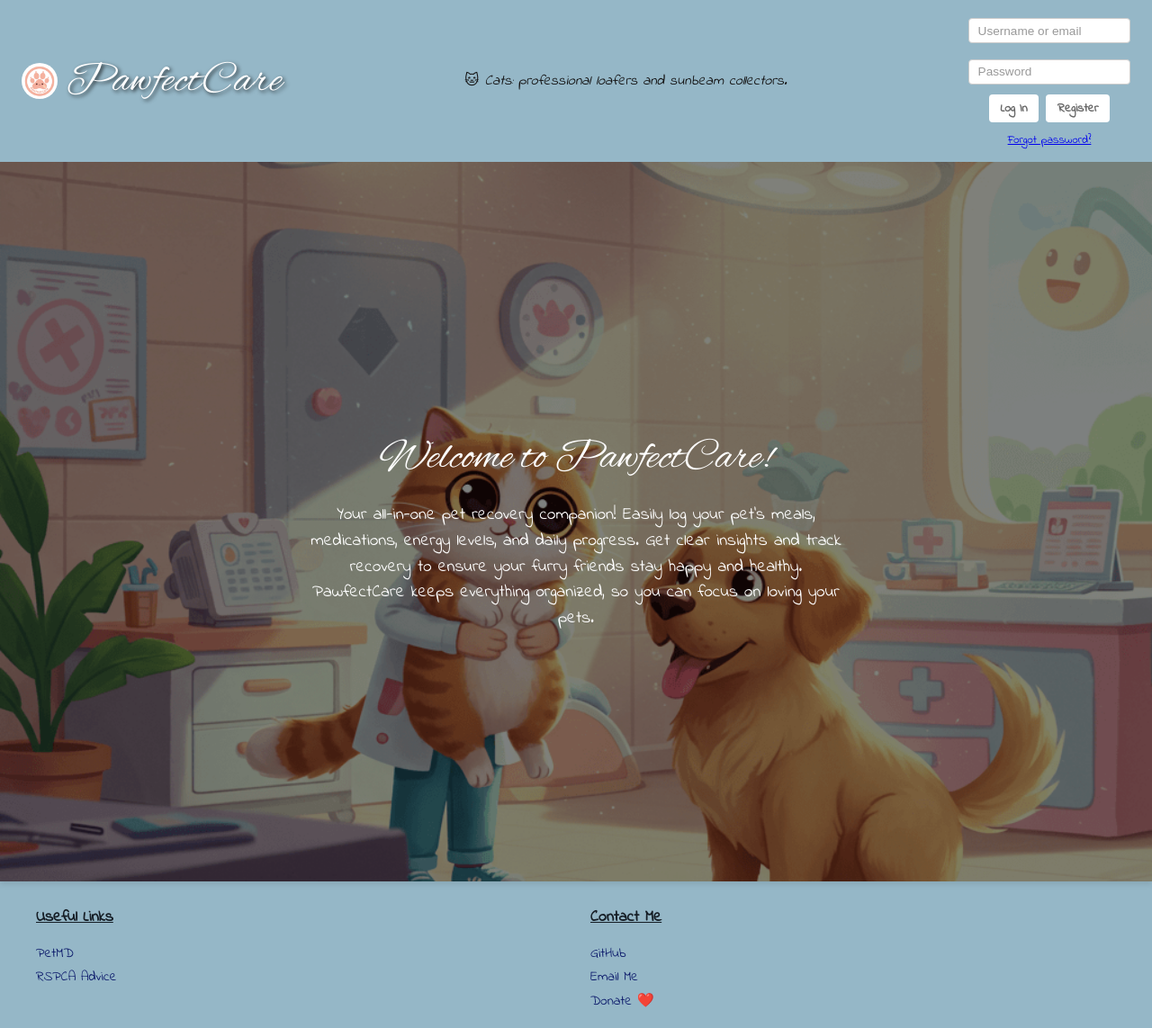
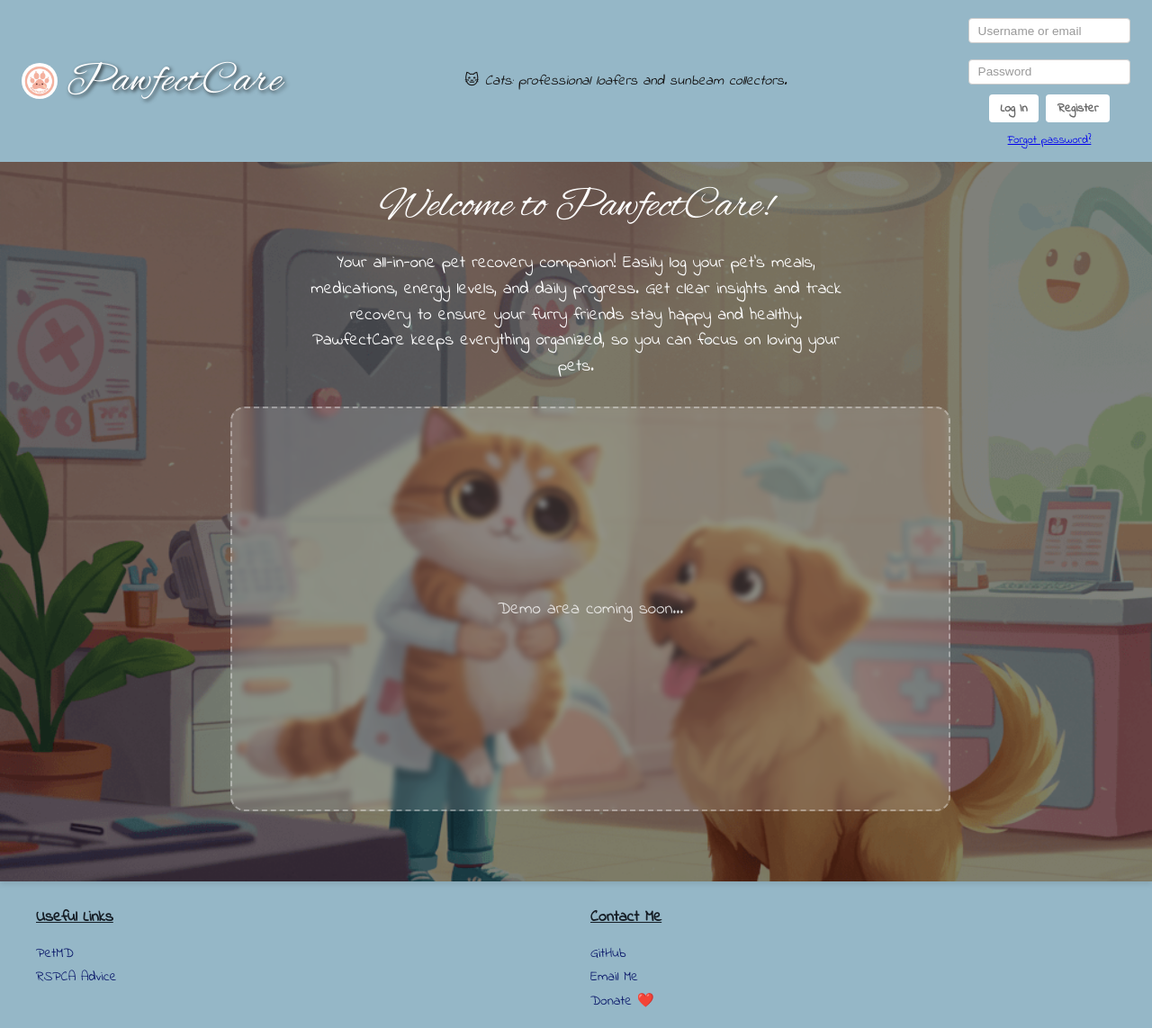
Before and after one commit to Anci82/PawfectCare, a Django app: page / in a window 1280 px wide. Shown: the whole page at 90% size. Run offline with Django 5.2, Linux system fonts and the light colour scheme; data that the repository does not hold is empty.

Commit message:
demo area stage 1

```diff
--- a/pets/templates/pets/index.html
+++ b/pets/templates/pets/index.html
@@ -61,6 +61,10 @@
             healthy. PawfectCare keeps everything organized, so you can focus on
             loving your pets.
           </p>
+        </div>
+        <!-- ⭐ TEMPORARY PLACEHOLDER BOX -->
+        <div id="demoPlaceholder" class="demo-placeholder">
+          <p>Demo area coming soon...</p>
         </div>
       </section>
 
--- a/static/css/style.css
+++ b/static/css/style.css
@@ -341,7 +341,7 @@ header .header-right button:hover {
 
 .welcome-text {
     position: absolute;
-    top: 50%;
+    top: 15%;
     left: 50%;
     transform: translate(-50%, -50%);
     z-index: 2;
@@ -362,6 +362,30 @@ header .header-right button:hover {
 .welcome-text p {
     font-size: 1.2rem;
     line-height: 1.5;
+}
+.demo-placeholder {
+    width: 100%;
+    max-width: 800px;
+    height: 450px;
+    background: rgba(255, 255, 255, 0.15);
+    border: 2px dashed rgba(255, 255, 255, 0.35);
+    backdrop-filter: blur(3px);
+    border-radius: 1rem;
+    margin-top: 2rem;
+    z-index: 3;
+    position: absolute;
+    top: 30%;
+    left: 20%;
+    display: flex;
+    justify-content: center;
+    align-items: center;
+}
+
+.demo-placeholder p {
+    color: #fff;
+    font-size: 1.2rem;
+    opacity: 0.8;
+    margin: 0;
 }
 
 /* ============================
--- a/static/js/script.js
+++ b/static/js/script.js
@@ -238,8 +238,8 @@ function displayPetInfo() {
       <strong>Age:</strong> ${petInfo.age}<br>
       <strong>Weight:</strong> ${petInfo.weight != null ? petInfo.weight : "—"}<br>
       <strong>Breed:</strong> ${petInfo.breed || "—"}<br>
+      <strong>Surgery Date:</strong> ${petInfo.surgery_date || "—"}<br>
       <strong>Surgery:</strong> ${petInfo.surgery_type || "—"}<br>
-      <strong>Surgery Date:</strong> ${petInfo.surgery_date || "—"}<br>
       <strong>Reason / Notes:</strong> ${petInfo.surgery_reason || "—"}<br>
       <button type="button" id="editPetInfo" class="primary-btn">Edit</button>
     </div>
```
